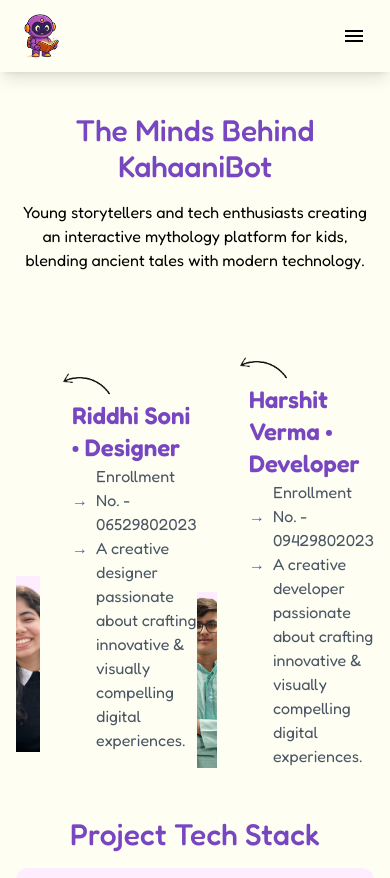
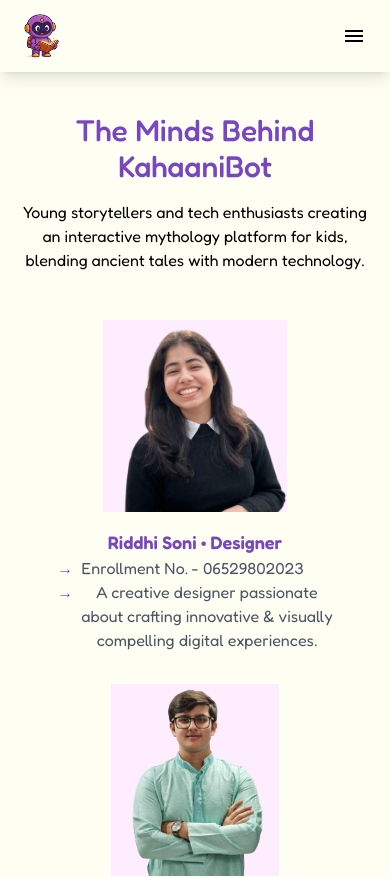
Before and after one commit to Harshit-verma-25/Kahaani---StoryBot, a Next.js app: page /about-us in a window 390 px wide. Shown: the top 878 px of the page. Built offline with nearby package versions, Linux system fonts and the light colour scheme.

Commit message:
Minor Change

```diff
--- a/src/app/about-us/page.tsx
+++ b/src/app/about-us/page.tsx
@@ -94,11 +94,11 @@
         </div>
       </div>
 
-      <div className="w-full max-w-7xl flex items-center justify-evenly">
+      <div className="w-full max-w-7xl flex items-center flex-col lg:flex-row gap-8 justify-evenly">
         {teamDetails.map((teamDetail, index) => (
-          <div className="flex items-end" key={index}>
+          <div className="flex flex-col md:flex-row items-center md:items-end" key={index}>
             {/* Profile */}
-            <div className="max-w-44 h-44 flex bg-[#FEECFF] pt-1 overflow-hidden relative cursor-pointer hover:shadow-lg transition hover:scale-[1.02]">
+            <div className="max-w-48 h-48 flex bg-[#FEECFF] pt-1 overflow-hidden relative cursor-pointer hover:shadow-lg transition hover:scale-[1.02]">
               <Image
                 src={teamDetail.profile}
                 alt={teamDetail.name}
@@ -109,8 +109,8 @@
             </div>
 
             {/* Description */}
-            <div className="flex flex-col">
-              <div className="h-16 w-[6rem]">
+            <div className="flex flex-col text-center md:text-left items-center md:items-start mt-4 md:mt-0 gap-4">
+              <div className="hidden md:block h-16 w-[6rem]">
                 <Image
                   width={100}
                   height={100}
@@ -119,7 +119,7 @@
                   alt=""
                 />
               </div>
-              <div className="flex flex-col pl-8 text-2xl">
+              <div className="flex flex-col md:pl-8 text-lg md:text-2xl">
                 <p className="text-primary font-semibold">
                   {teamDetail.name} • {teamDetail.role}
                 </p>
```
